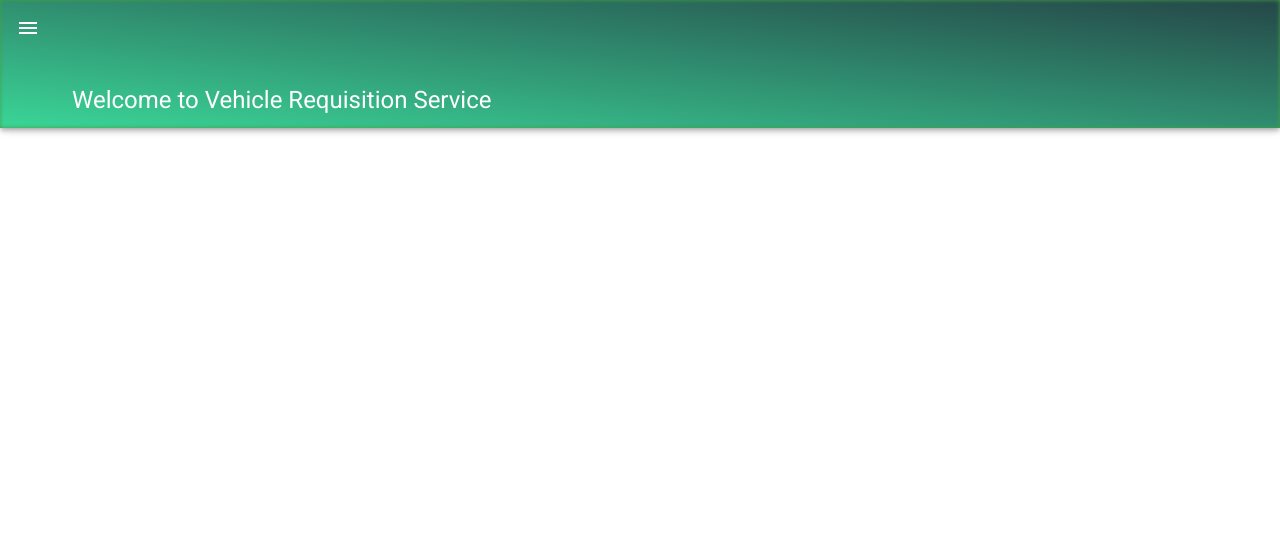
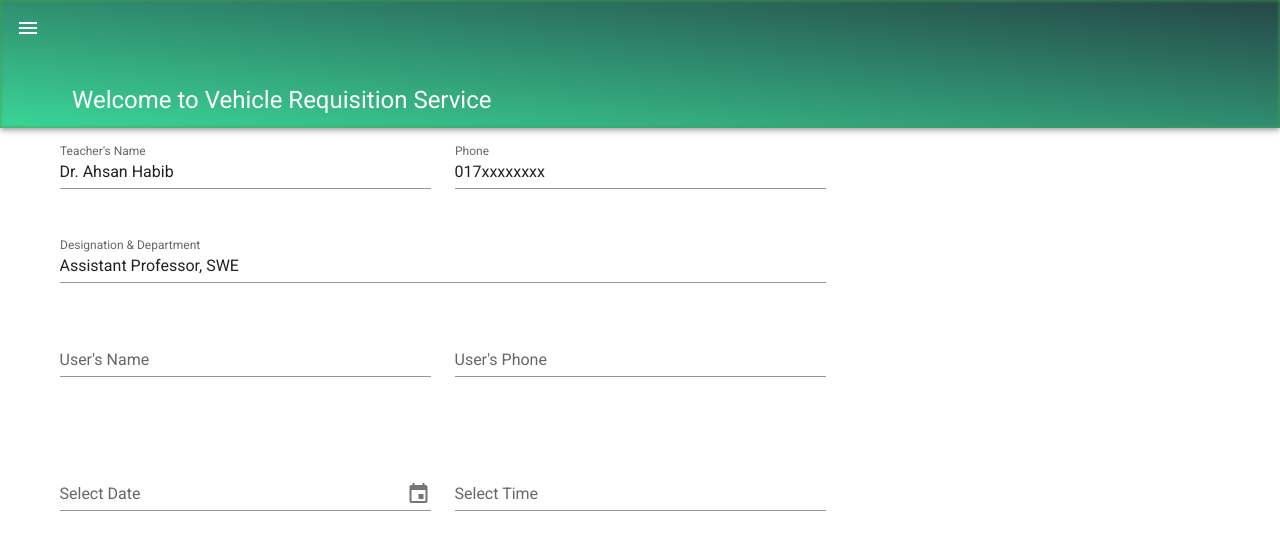
Before and after one commit to sajidul-kabir/vehicle-requisition-service-SUST, a Vue app in the folder client/: page /#/ in a window 1280 px wide. Shown: the top 550 px of the page. Built offline with nearby package versions, Linux system fonts and the light colour scheme.

Commit message:
Date Picker added

```diff
--- a/client/public/index.html
+++ b/client/public/index.html
@@ -1,17 +1,33 @@
 <!DOCTYPE html>
 <html lang="en">
   <head>
-    <meta charset="utf-8">
-    <meta http-equiv="X-UA-Compatible" content="IE=edge">
-    <meta name="viewport" content="width=device-width,initial-scale=1.0">
-    <link rel="icon" href="<%= BASE_URL %>favicon.ico">
+    <meta charset="utf-8" />
+    <meta http-equiv="X-UA-Compatible" content="IE=edge" />
+    <meta name="viewport" content="width=device-width,initial-scale=1.0" />
+    <link rel="icon" href="<%= BASE_URL %>favicon.ico" />
     <title><%= htmlWebpackPlugin.options.title %></title>
-    <link rel="stylesheet" href="https://fonts.googleapis.com/css?family=Roboto:100,300,400,500,700,900">
-    <link rel="stylesheet" href="https://cdn.jsdelivr.net/npm/@mdi/font@latest/css/materialdesignicons.min.css">
+    <link
+      rel="stylesheet"
+      href="https://fonts.googleapis.com/css?family=Roboto:100,300,400,500,700,900"
+    />
+    <link
+      rel="stylesheet"
+      href="https://cdn.jsdelivr.net/npm/@mdi/font@latest/css/materialdesignicons.min.css"
+    />
+    <link rel="preconnect" href="https://fonts.googleapis.com" />
+    <link rel="preconnect" href="https://fonts.gstatic.com" crossorigin />
+    <link
+      href="https://fonts.googleapis.com/css2?family=Inter:wght@100;400&family=Roboto:wght@100;300;400;500&display=swap"
+      rel="stylesheet"
+    />
   </head>
   <body>
     <noscript>
-      <strong>We're sorry but <%= htmlWebpackPlugin.options.title %> doesn't work properly without JavaScript enabled. Please enable it to continue.</strong>
+      <strong
+        >We're sorry but <%= htmlWebpackPlugin.options.title %> doesn't work
+        properly without JavaScript enabled. Please enable it to
+        continue.</strong
+      >
     </noscript>
     <div id="app"></div>
     <!-- built files will be auto injected -->
--- a/client/src/components/TeacherHome.vue
+++ b/client/src/components/TeacherHome.vue
@@ -1,12 +1,134 @@
 <template>
-  <TeacherNav></TeacherNav>
+  <div>
+    <TeacherNav></TeacherNav>
+
+    <!-- <div class="form-header">
+      <img
+        src="../assets/Shahjalal_University_of_Science_and_Technology_logo.png"
+        width="45px"
+        alt="sust_logo.png"
+      />
+      <h1>Vehicle Requisition Form</h1>
+    </div> -->
+    <v-form v-model="valid">
+      <v-container>
+        <v-row>
+          <v-col cols="12" md="4">
+            <v-text-field
+              v-model="name"
+              :rules="nameRules"
+              label="Teacher's Name"
+              required
+            ></v-text-field>
+          </v-col>
+
+          <v-col cols="12" md="4">
+            <v-text-field
+              v-model="phone"
+              :rules="phoneRules"
+              label="Phone"
+              required
+            ></v-text-field>
+          </v-col>
+        </v-row>
+        <v-row>
+          <v-col cols="12" md="8">
+            <v-text-field
+              v-model="designation"
+              label="Designation & Department"
+              required
+            ></v-text-field>
+          </v-col>
+        </v-row>
+        <v-row>
+          <v-col cols="12" md="4">
+            <v-text-field
+              v-model="users_name"
+              :rules="nameRules"
+              label="User's Name"
+              required
+            ></v-text-field>
+          </v-col>
+
+          <v-col cols="12" md="4">
+            <v-text-field
+              v-model="users_phone"
+              :rules="phoneRules"
+              label="User's Phone"
+              required
+            ></v-text-field>
+          </v-col>
+        </v-row>
+
+        <v-row>
+          <v-col class="my-2 px-1" cols="12" sm="6">
+            <v-date-picker
+              v-if="openCal"
+              elevation="15"
+              v-model="date"
+              @dblclick:date="chooseDate"
+            ></v-date-picker>
+          </v-col>
+        </v-row>
+        <v-row>
+          <v-col cols="12" md="4">
+            <v-text-field
+              v-model="date"
+              label="Select Date"
+              append-icon="mdi-calendar"
+              @click:append="openCalendar"
+              required
+            >
+            </v-text-field>
+          </v-col>
+
+          <v-col cols="12" md="4">
+            <v-text-field label="Select Time" required></v-text-field>
+          </v-col>
+        </v-row>
+      </v-container>
+    </v-form>
+  </div>
 </template>
 
 <script>
 import TeacherNav from "./TeacherNav.vue";
 export default {
   name: "TeacherHome",
-  data: () => ({}),
+  data: () => ({
+    valid: false,
+    name: "Dr. Ahsan Habib",
+    phone: "017xxxxxxxx",
+    designation: "Assistant Professor, SWE",
+    users_name: "",
+    users_phone: "",
+    nameRules: [(v) => !!v || "Name is required"],
+    date: "",
+    openCal: false,
+    phoneRules: [
+      (v) => !!v || "Phone is required",
+      (v) => v.length === 11 || "Phone number must be less than 11 characters",
+    ],
+  }),
+  methods: {
+    openCalendar() {
+      this.openCal = true;
+    },
+    chooseDate() {
+      console.log(this.date);
+      this.openCal = false;
+    },
+  },
   components: { TeacherNav },
 };
 </script>
+
+<style scoped>
+.form-header {
+  display: flex;
+  align-items: center;
+  justify-content: center;
+}
+.form-calendar {
+}
+</style>
--- a/client/src/components/TeacherNav.vue
+++ b/client/src/components/TeacherNav.vue
@@ -17,7 +17,7 @@
       <v-divider></v-divider>
 
       <v-list dense>
-        <v-list-item v-for="item in items" :key="item.title">
+        <v-list-item v-for="item in items" :key="item.title" :to="item.to">
           <v-list-item-icon>
             <v-icon>{{ item.icon }}</v-icon>
           </v-list-item-icon>
@@ -55,8 +55,8 @@ export default {
   data: () => ({
     drawer: false,
     items: [
-      { title: "Book A Requisition", icon: "mdi-book-plus-outline" },
-      { title: "My Schedule", icon: "mdi-book-clock-outline" },
+      { title: "Book A Requisition", icon: "mdi-book-plus-outline", to: "/" },
+      { title: "My Schedule", icon: "mdi-book-clock-outline", to: "/schedule" },
       { title: "History", icon: "mdi-clipboard-text-clock-outline" },
       { title: "My Costs", icon: "mdi-currency-usd" },
       { title: "My Account", icon: "mdi-account" },
```
Also changed, not shown: client/src/assets/Shahjalal_University_of_Science_and_Technology_logo.png (added).
